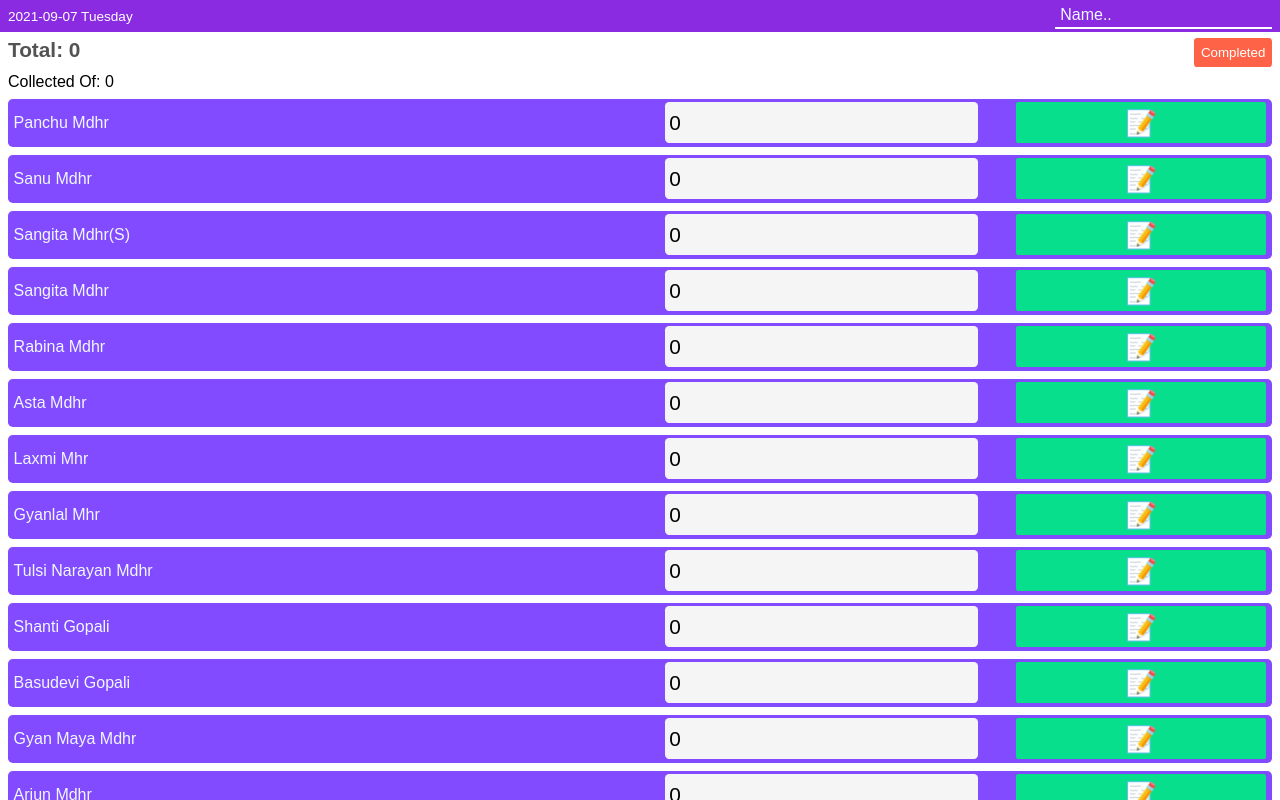
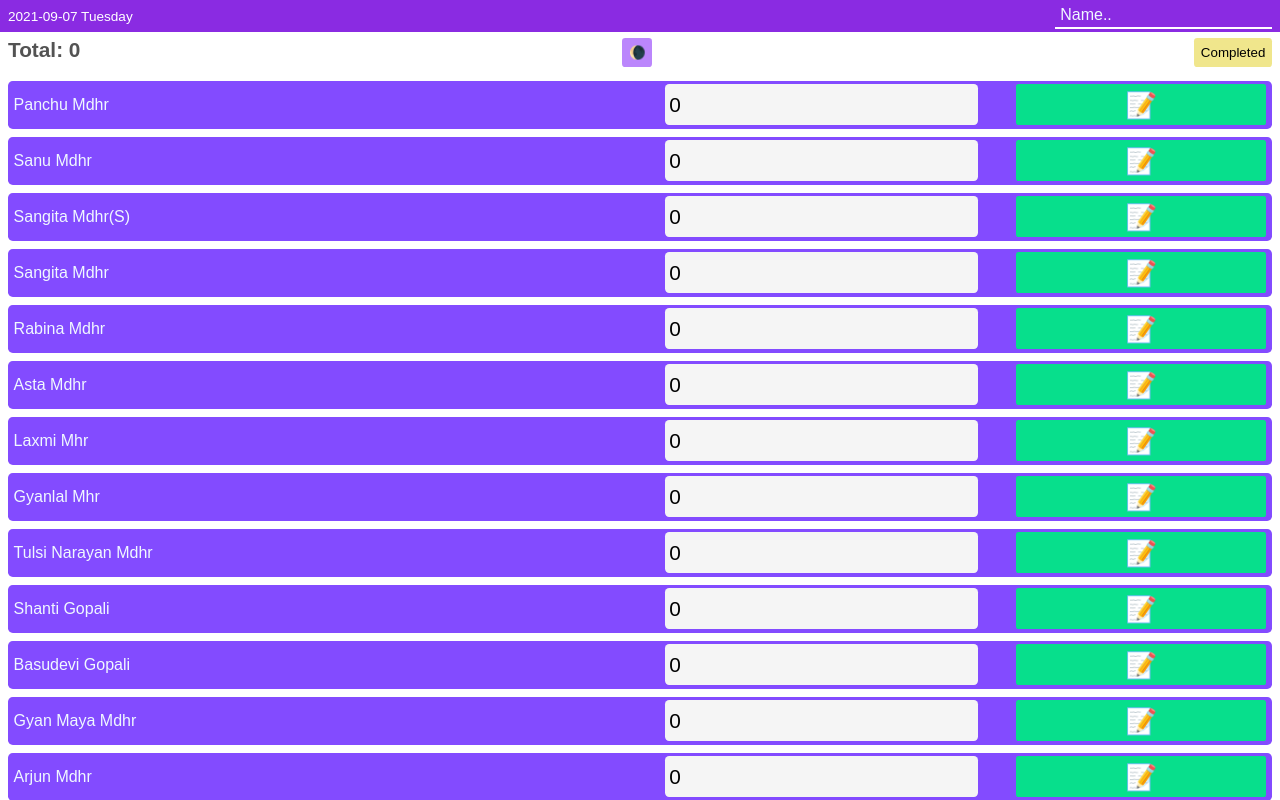
Before and after one commit to Ruzzan/Bachat, a React (Create React App) app: page / in a window 1280 px wide. Shown: the top 800 px of the page. Built offline with nearby package versions, Linux system fonts and the light colour scheme.

Commit message:
add theme + css fixes

```diff
--- a/src/App.css
+++ b/src/App.css
@@ -1 +1,30 @@
 *{margin:0;padding:0;box-sizing:border-box;font-family:Arial,Helvetica,sans-serif;outline:0}::placeholder{color:#f0f8ff}.container{width:100%;height:auto}.flex{display:flex;align-items:center;justify-content:space-between}.nav__flex{height:2em;padding:0 .5em;background:#8a2be2}.date{font-weight:500;font-size:.85em;color:#fff}.search input{font-size:1em;background:0 0;color:#fff;border:none;border-bottom:2px solid #fff;padding:.2em .3em}#total{font-size:1.3em;color:#535353;margin:.3em 0 .5em 0}.list{padding:0 .5em}.item{display:flex;align-items:center;justify-content:space-between;background:rgba(101,31,255,.8);padding:.1em .35em;margin:.5em 0;height:3em;border:none;border-radius:.3em}.item p{font-size:1em;color:#f0f8ff;width:49%}.item input{font-size:1.3em;width:25%;border:none;border-radius:.2em;background:#f5f5f5;height:90%;padding:.2em}.item button{width:20%;height:90%;border:none;background:#07df8c;font-size:1.6em;text-align:center;border-radius:.1em}.toggle__btn{height:2.2em;padding:.5em;border:none;border-radius:.25em;background:khaki}.active{background:tomato;color:#fff}.black{background:#535355;color:#fff;margin:.6em 0}.purple{background:#8a2be2;color:#fff;margin:.6em 0}
+.theme {
+    background:#bb86fc;
+}
+body.dark{
+    background:#212121;
+    color: #a9a9a9;
+    transition: 0.2s ease-in;
+}
+body.dark .item{
+    background: #272727;
+}
+body.dark .nav__flex {
+    background: #18161b;
+}
+body.dark #total,body.dark .date {
+    color: #a8a8a8;
+}
+
+body.dark .item > button {
+    background: #1ddecb;
+}
+
+body.dark .toggle__btn {
+    color: white;
+}
+
+body.dark .purple {
+    background:#bb86fc;
+}
--- a/src/components/Home.jsx
+++ b/src/components/Home.jsx
@@ -5,12 +5,13 @@ import {NAME_LIST} from './Data';
 const Home = () => {
     const localData = JSON.parse(localStorage.getItem("name_list"));
     const [nameList,setNameList] = useState(localData||NAME_LIST);
-    const [query,setQuery] = useState('');
+    const [query,setQuery] = useState(''); //search query
     const [searchResult,setSearchResult] = useState(nameList);
-    const [complete,setCompleted] = useState(false);
+    const [complete,setCompleted] = useState(true); // toggle collected people only
     const [collected,setCollected] = useState(0); // total no. of collection
-    const [total,setTotal] = useState(0);
-    const [uploading,setUploading] = useState(false);
+    const [total,setTotal] = useState(0); // total collection
+    const [uploading,setUploading] = useState(false); // uploading to api state
+    const [theme,setTheme] = useState(localStorage.getItem('theme')||'light'); // toggle theme
 
     let fullDate = new Date().toISOString().slice(0, 10)
     const days = ["Sunday","Monday","Tuesday","Wednesday","Thursday","Friday","Saturday"];
@@ -23,6 +24,17 @@ const Home = () => {
         },0);
         setTotal(totalAmount);
     },[nameList])
+
+    // set theme
+    useEffect(()=>{
+        if(theme==='light') {
+            localStorage.setItem("theme","light");
+            document.body.classList.remove("dark");
+        } else if(theme==='dark') {
+            localStorage.setItem("theme","dark");
+            document.body.classList.add("dark");
+        }
+    },[theme,])
 
     const addAmount = (id,amount) => {
         let currentPerson = nameList.find((person)=>id===person.id);
@@ -89,6 +101,10 @@ const Home = () => {
         }
     }
 
+    const toggleTheme = () =>{
+        theme === 'light' ? setTheme('dark') : setTheme('light')
+    }
+
     return (
     <section id="container">
     {/* navbar */}
@@ -104,6 +120,9 @@ const Home = () => {
     {/* total & complete toggle*/}
     <div className="flex">
     <h4 id="total">Total: {total}</h4>
+    <button className="toggle__btn theme" onClick={toggleTheme}>
+    {theme==='light'?"🌘":"🌞"}
+    </button>
     <button className={complete?"toggle__btn":"toggle__btn active"} onClick={toggleList}>Completed</button>
     </div>
     {!complete&&<p className="lead">Collected Of: {collected}</p>}
```
